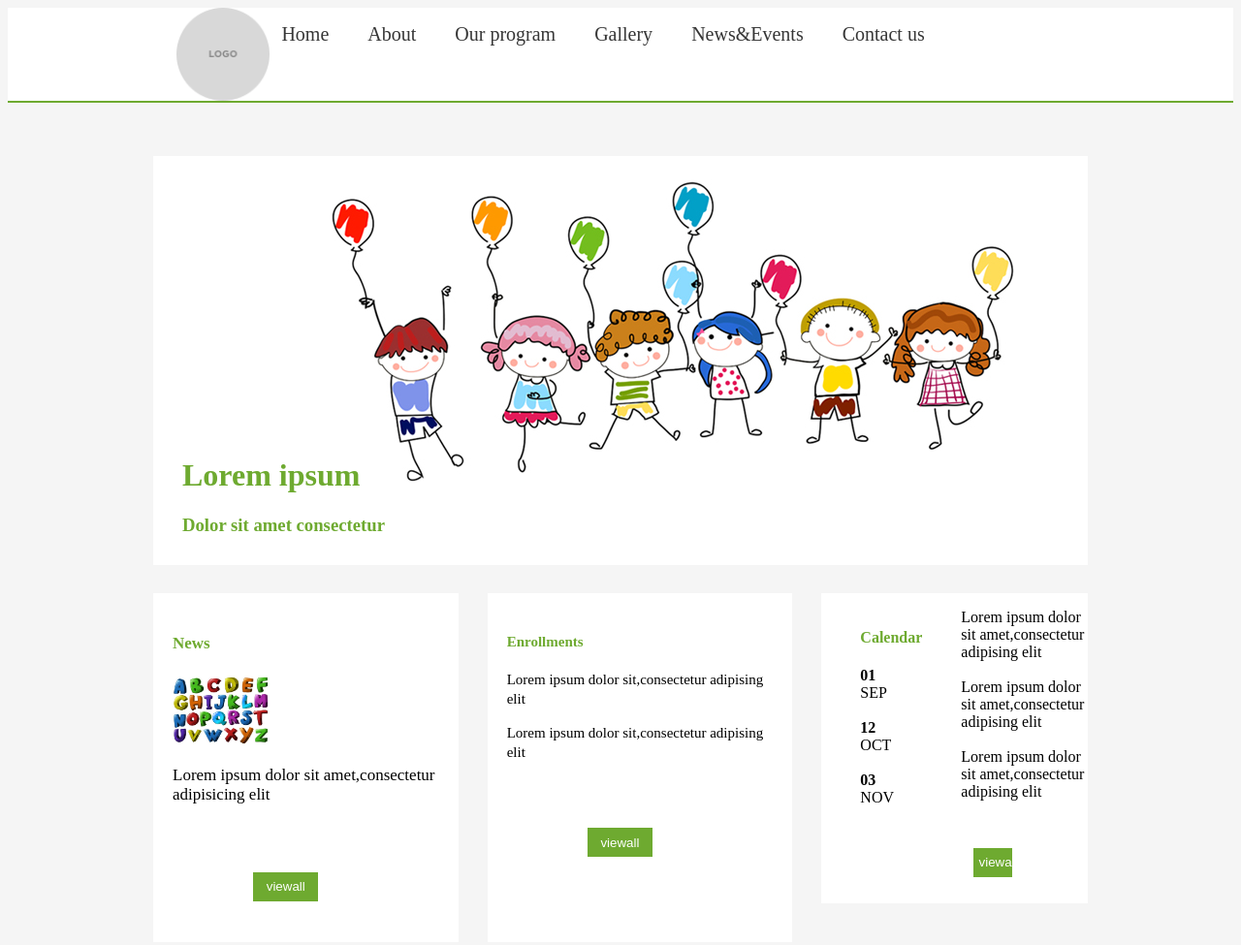
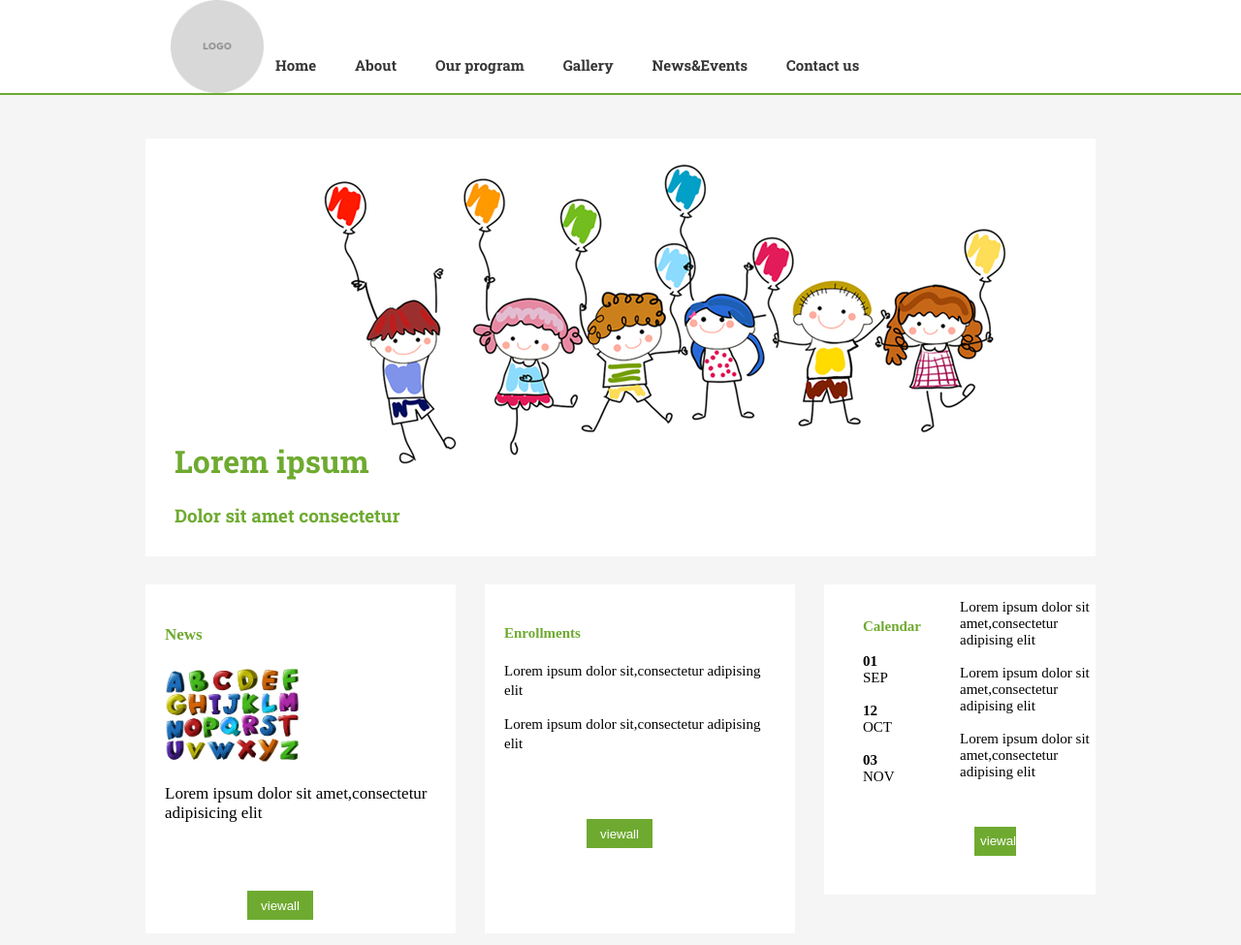
Before and after one commit to Nihariha2307/nihavaz23.github.io, a plain HTML site: page index.html in a window 1280 px wide. Shown: the top 975 px of the page at 97% size. Drawn offline with Linux system fonts and the light colour scheme.

Commit message:
kinder website

```diff
--- a/index.css
+++ b/index.css
@@ -1,10 +1,12 @@
 body{
     background-color: whitesmoke;
+    margin: auto;
+    font-family: "Roboto Slab";
 }
-@font-face{
+/* @font-face{
     font-family:Roboto slap ,serif ;
     src:https://fonts.google.com/specimen/Roboto+Slab?sidebar.open=true&selection.family=Roboto+Slab:wght@700;
-}
+} */
 h1,h2,h3,h4{
     color:#6EAA30;
 }
@@ -23,7 +25,7 @@ header .logo img{
     position:relative;
     left:50%;
 }
-.nav{
+/* nav{
     padding:10px;
     justify-content: space-between;
     align-items: center;
@@ -31,6 +33,9 @@ header .logo img{
     bottom: 20%;
     position:relative;
     background-color: white;
+} */
+nav{
+    padding-top: 40px;
 }
 
 a{
@@ -42,18 +47,20 @@ ul{
 nav ul{
     display: flex;
 }
-nav a:hover{
+nav li:hover{
     background-color: #6EAA30;
-    transition: all 0.4s ease;
+
 }
-nav.active a{
+/* nav.active a{
     background-color:#6EAA30 ;
     transition: all 0.4s ease;
-}
+} */
 nav ul li a{
-    margin: 20px;
+    margin-left: 20px;
+    margin-right: 20px;
     color: #363636;
-    font-size: 20px;
+    display: inline-block;
+    font-size: 15px;
     font-weight: 100px;
     bottom: 20%;
     left:10%;
@@ -74,7 +81,7 @@ nav ul li a{
     text-align:left;
 }
 .container{
-    margin-top: 55px;
+    margin-top: 45px;
     background-color: white;
     align-items: center;
     flex-wrap:wrap;
@@ -123,10 +130,12 @@ nav ul li a{
     width:300px;
     height:20rem;
     margin:auto;
+    font-size: 15px;
+    font-family: R0boto slap,serif;
     margin-left: -170px ;
     margin-right: 150px;
     margin-top: 10px;
-    margin-bottom: -20px;
+    margin-bottom: -30px;
 }
 button{
     background-color: #6EAA30;
@@ -139,7 +148,7 @@ button{
     color:white;
 }
 .text{
-    position
+    position:;
 }
 
 footer{
@@ -149,7 +158,7 @@ footer{
     justify-content: space-evenly;
     flex-wrap: wrap;
     background-color:#6EAA30;
-    font-size: 17px;
+    font-size: 10px;
     color:white;
     margin: auto;
     padding: 10px;
--- a/index.html
+++ b/index.html
@@ -3,6 +3,7 @@
 <head>
     <meta charset="UTF-8">
     <meta name="viewport" content="width=device-width, initial-scale=1.0">
+    <link href="https://fonts.googleapis.com/css2?family=Roboto+Slab:wght@700&display=swap" rel="stylesheet">
     <link rel="stylesheet" type="text/css" href="index.css">
     <title>Website</title>
 </head>
@@ -11,8 +12,8 @@
     <div class="header-section">
         <div class="logo">
             <img src="logo-placeholder.png" alt="logo">
-            </div>
-         <nav>
+        </div>
+        <nav>
         <ul>
             <li><a href="#">Home</a></li>
             <li><a href="#">About</a></li>
@@ -22,7 +23,6 @@
             <li><a href="#">Contact us</a></li>
         </ul>
     </nav>
-    </div>
     </div>
     </header>
     <div class="container">
@@ -37,7 +37,7 @@
     <div class="flex-folder">
         <div class="News">
             <h4>News</h4>
-            <img src="vector-english.jpeg" alt="news" width="100">
+            <img src="vector-english.jpeg" alt="news" width=50%>
             <p>Lorem ipsum dolor sit amet,consectetur adipisicing elit</p><br>
             <button type="button">viewall</button>
         </div>
```
Also changed, not shown: color.jpg (added), 1 other file.
